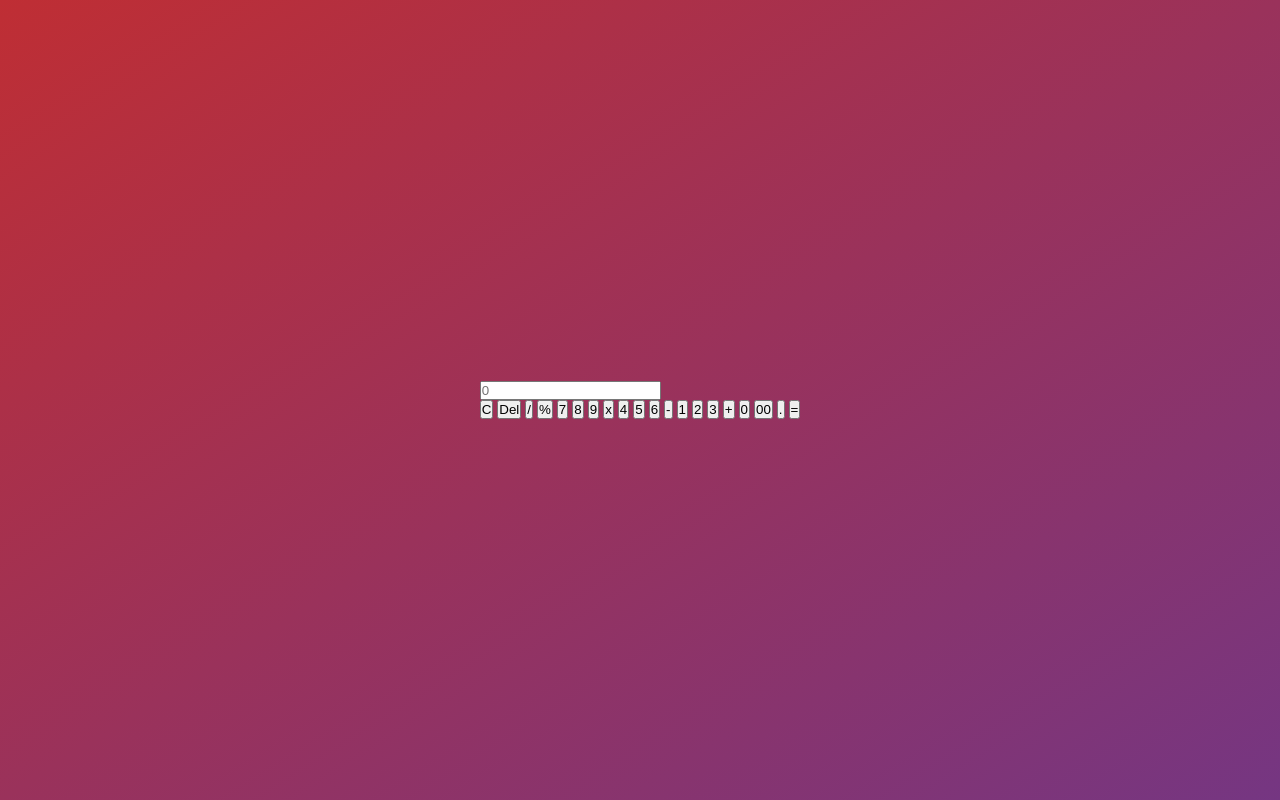
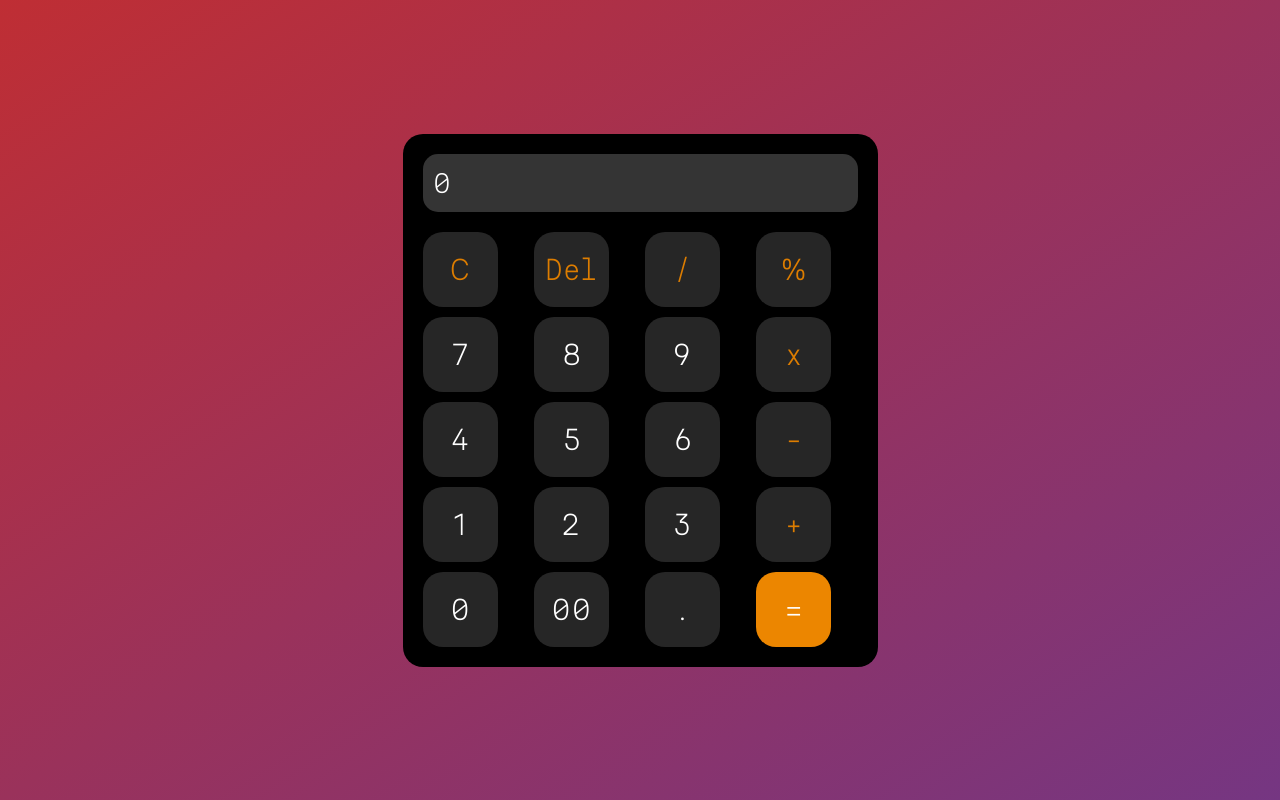
Before and after one commit to oos-amin/Calculator, a plain HTML site: page index.html in a window 1280 px wide. Drawn offline with Linux system fonts and the light colour scheme.

Commit message:
style: add styles to calculator

```diff
--- a/style.css
+++ b/style.css
@@ -1,7 +1,30 @@
+/*
+=============
+    Font
+=============
+*/
+
+@font-face {
+    font-family: "Lenia";
+    src: url('fonts/LeniaMonoDemoRegular-V45G0.ttf') format('truetype');
+}
+
+/*
+=============
+    Reset
+=============
+*/
+
+html {
+    font-size: 10px;
+    box-sizing: border-box;
+}
+
 * {
     margin: 0;
     padding: 0;
-    box-sizing: border-box;
+    box-sizing: inherit;
+    font-family: "Lenia";
 }
 
 body {
@@ -10,4 +33,68 @@ body {
     align-items: center;
     min-height: 100vh;
     background-image: linear-gradient(to top left, #753682 0%, #bf2e34 100%);
+    font-size: 1.6rem;
+    flex-direction: column;
 }
+
+/*
+==============
+  Calculator
+==============
+*/
+
+.calculator {
+    max-width: 60rem;
+    background-color: #000000;
+    padding: 2rem;
+    border-radius: 2rem;
+}
+
+.display__input {
+    outline: none;
+    border: none;
+    width: 100%;
+    padding: 1rem;
+    margin-bottom: 2rem;
+    border-radius: 1.5rem;
+    background-color: #343434;
+    pointer-events: none;
+    font-size: 2.8rem;
+    color: #fff;
+}
+
+.display__input::placeholder {
+    color: #fff;
+}
+
+.buttons {
+    display: grid;
+    grid-template-columns: repeat(4, 1fr);
+    gap: 1rem;
+}
+
+.btn {
+    cursor: pointer;
+    width: 7.5rem;
+    height: 7.5rem;
+    border-radius: 2rem;
+    border: none;
+    font-size: 3rem;
+    transition: 150ms;
+    background-color: rgba(71, 71, 71, 0.539);
+    color: #fff;
+}
+
+.btn:active {
+    background-color: rgba(123, 123, 123, 0.429);
+    transform: scale(0.94);
+}
+
+.operator {
+    color: rgb(221, 125, 0);
+}
+
+.equal {
+    background-color: rgb(236, 134, 0);
+    ;
+}
```
